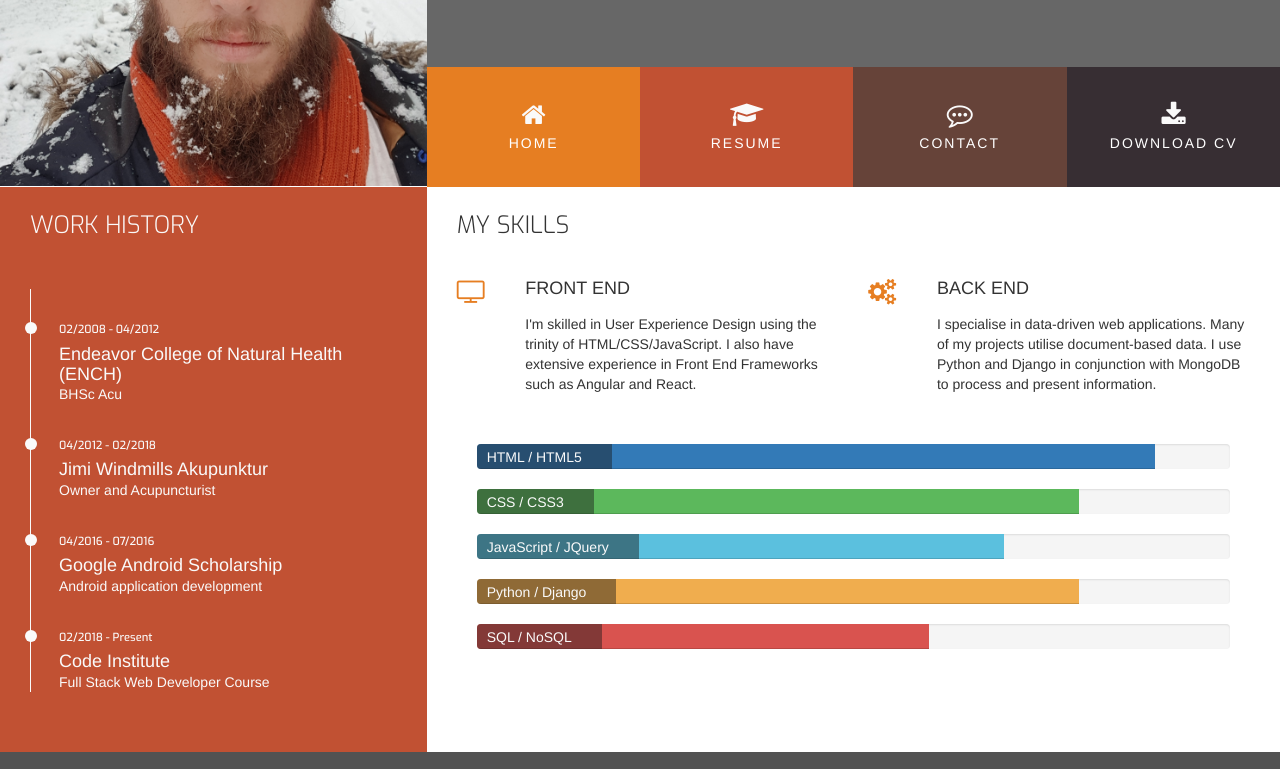
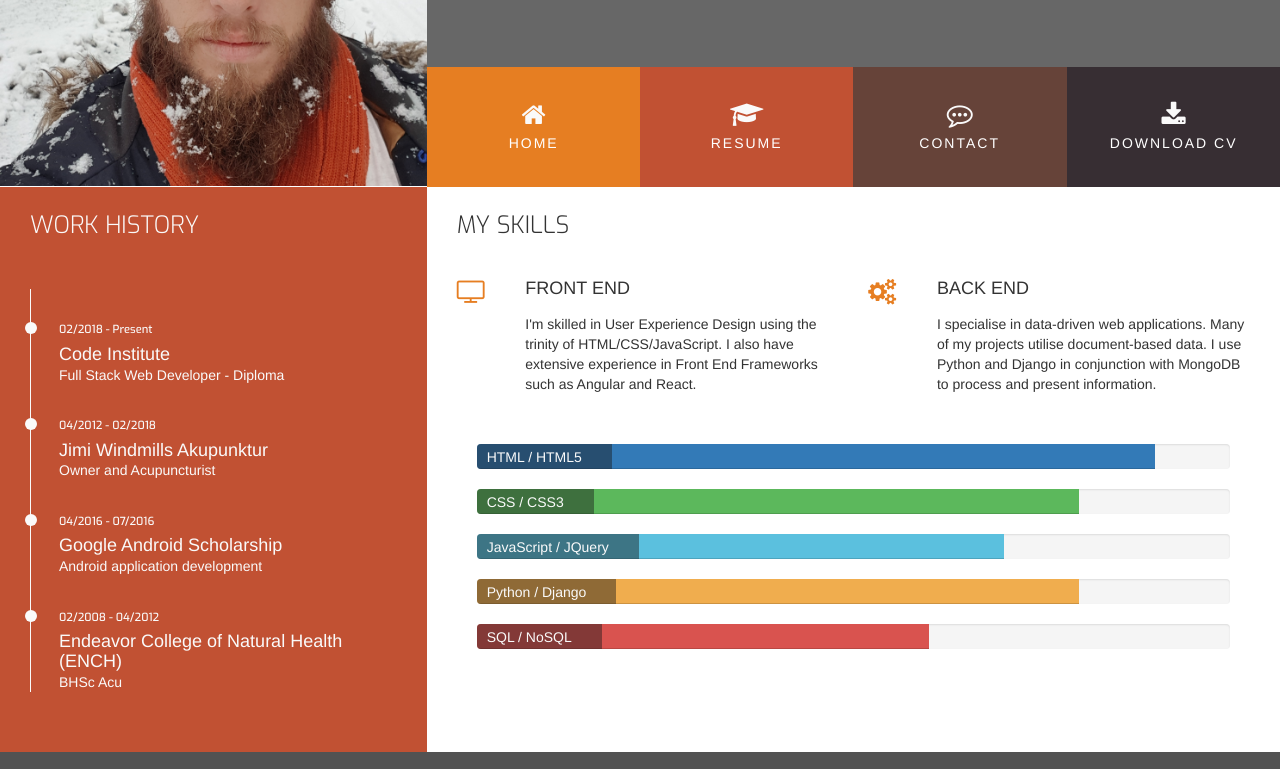
Before and after one commit to cronugs/personalsite, a plain HTML site: page resume.html in a window 1280 px wide. Shown: the part 174-943 px from the top of the page. Drawn offline with nearby package versions, Linux system fonts and the light colour scheme.

Commit message:
changed the order of experience items

```diff
--- a/resume.html
+++ b/resume.html
@@ -54,9 +54,10 @@
                     </div>
                 </div>
                 <div class="history-items">
-                    <div class="timeline-item" dates="02/2008 - 04/2012">
-                        <h4>Endeavor College of Natural Health (ENCH)</h4>
-                        <p>BHSc Acu</p>
+
+                    <div class="timeline-item" dates="02/2018 - Present">
+                        <h4>Code Institute</h4>
+                        <p>Full Stack Web Developer - Diploma</p>
                     </div>
                     <div class="timeline-item" dates="04/2012 - 02/2018">
                         <h4>Jimi Windmills Akupunktur</h4>
@@ -66,9 +67,9 @@
                         <h4>Google Android Scholarship</h4>
                         <p>Android application development</p>
                     </div>
-                    <div class="timeline-item" dates="02/2018 - Present">
-                        <h4>Code Institute</h4>
-                        <p>Full Stack Web Developer Course</p>
+                    <div class="timeline-item" dates="02/2008 - 04/2012">
+                        <h4>Endeavor College of Natural Health (ENCH)</h4>
+                        <p>BHSc Acu</p>
                     </div>
                 </div>
             </div>
```
